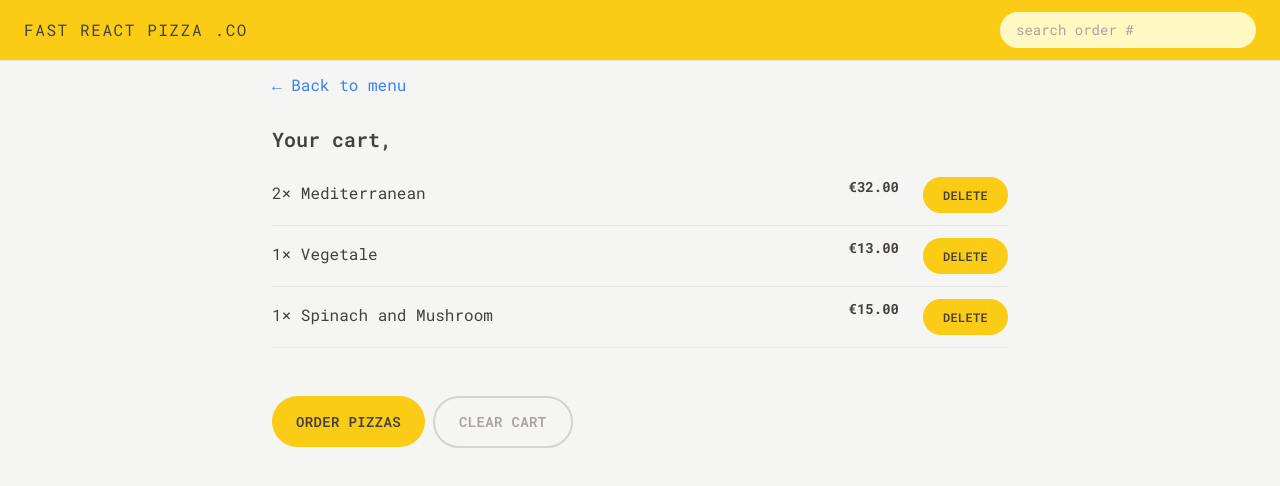
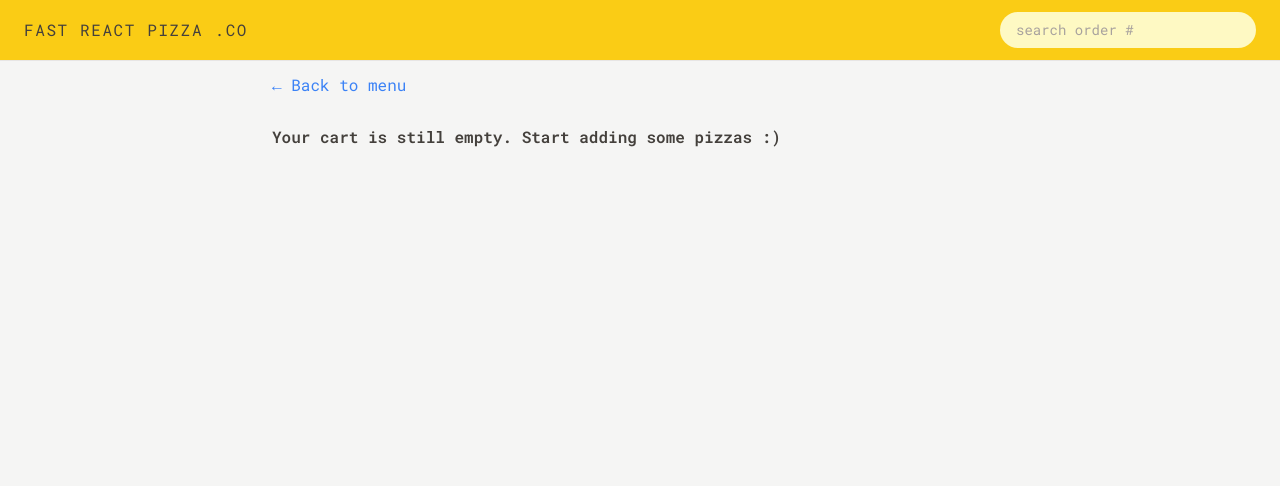
Before and after one commit to 94edwin89/Fast-React-Pizza, a React (Vite) app: page /cart in a window 1280 px wide. Shown: the top 486 px of the page. Built offline with nearby package versions, Linux system fonts and the light colour scheme.

Commit message:
building the cart page

```diff
--- a/src/features/cart/Cart.jsx
+++ b/src/features/cart/Cart.jsx
@@ -1,37 +1,18 @@
-import { Link } from "react-router-dom";
 import LinkButton from "../../ui/LinkButton";
 import Button from "../../ui/Button";
 import CartItem from "./CartItem";
-import { useSelector } from "react-redux";
+import { useDispatch, useSelector } from "react-redux";
+import { clearCart, getCart, getUserName } from "./cartSlice";
+import EmptyCart from "./EmptyCart";
 
-const fakeCart = [
-  {
-    pizzaId: 12,
-    name: "Mediterranean",
-    quantity: 2,
-    unitPrice: 16,
-    totalPrice: 32,
-  },
-  {
-    pizzaId: 6,
-    name: "Vegetale",
-    quantity: 1,
-    unitPrice: 13,
-    totalPrice: 13,
-  },
-  {
-    pizzaId: 11,
-    name: "Spinach and Mushroom",
-    quantity: 1,
-    unitPrice: 15,
-    totalPrice: 15,
-  },
-];
+
 
 function Cart() {
-  const username = useSelector((state) => state.user.username);
-  const cart = fakeCart;
+  const username = useSelector(getUserName);
+  const cart = useSelector(getCart);
+  const dispatch = useDispatch();
 
+  if (!cart.length) return <EmptyCart />;
   return (
     <div className="px-4 py-3">
       <LinkButton to="/menu">&larr; Back to menu</LinkButton>
@@ -48,7 +29,9 @@
         <Button type="primary" to="/order/new">
           Order pizzas
         </Button>
-        <Button type="secondary">Clear cart</Button>
+        <Button onClick={() => dispatch(clearCart())} type="secondary">
+          Clear cart
+        </Button>
       </div>
     </div>
   );
--- a/src/features/cart/EmptyCart.jsx
+++ b/src/features/cart/EmptyCart.jsx
@@ -1,11 +1,12 @@
-import { Link } from 'react-router-dom';
+import LinkButton from "../../ui/LinkButton";
 
 function EmptyCart() {
   return (
-    <div>
-      <Link to="/menu">&larr; Back to menu</Link>
-
-      <p>Your cart is still empty. Start adding some pizzas :)</p>
+    <div className="px-4 py-3">
+      <LinkButton to="/menu">&larr; Back to menu</LinkButton>
+      <p className="mt-7 font-semibold">
+        Your cart is still empty. Start adding some pizzas :)
+      </p>
     </div>
   );
 }
--- a/src/features/cart/cartSlice.js
+++ b/src/features/cart/cartSlice.js
@@ -58,6 +58,10 @@
 
 export default cartSlice.reducer;
 
+export const getCart = (state) => state.cart.cart;
+
+export const getUserName = (state) => state.user.username;
+
 export const getTotalCartQuantity = (state) =>
   state.cart.cart.reduce((sum, item) => sum + item.quantity, 0);
 
```
